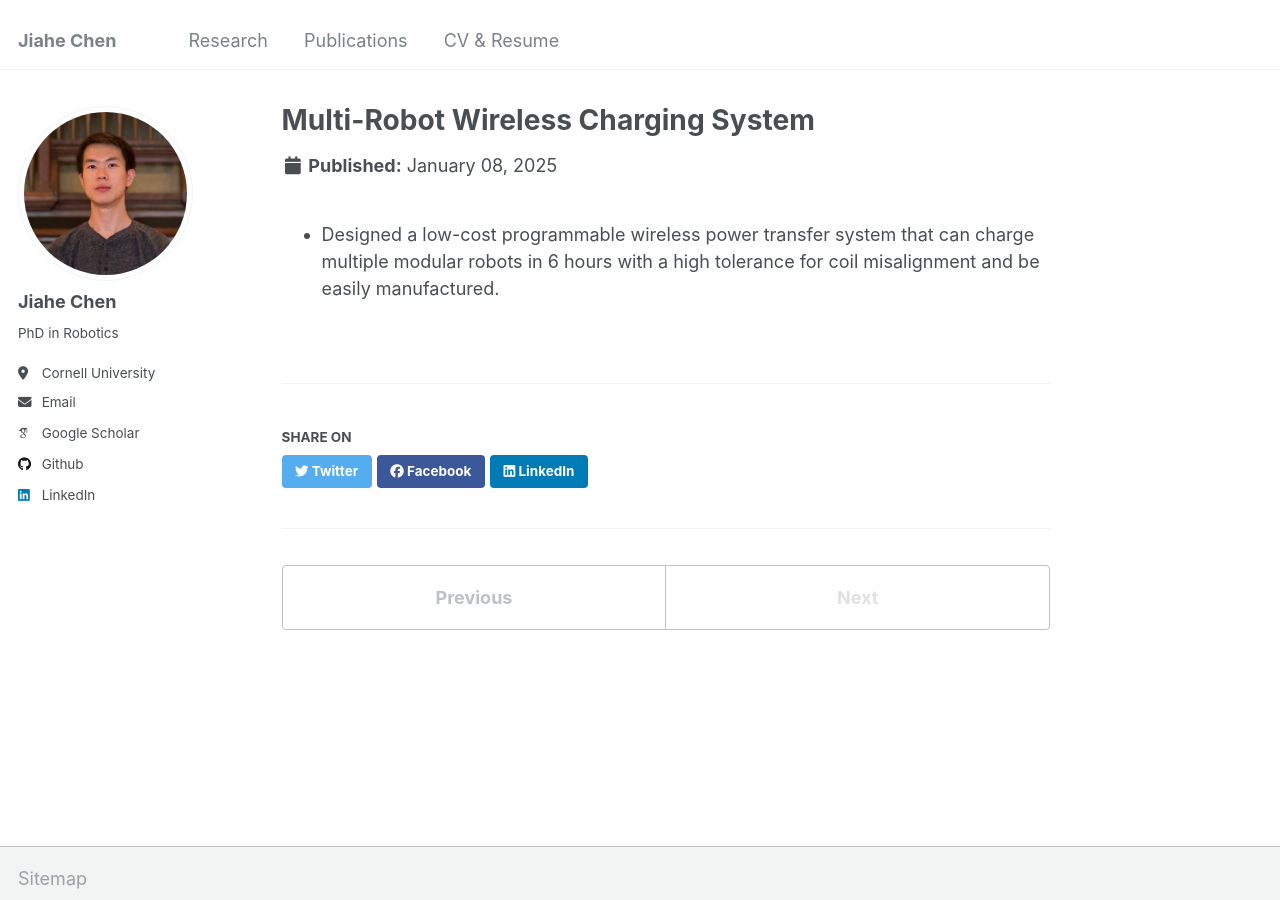
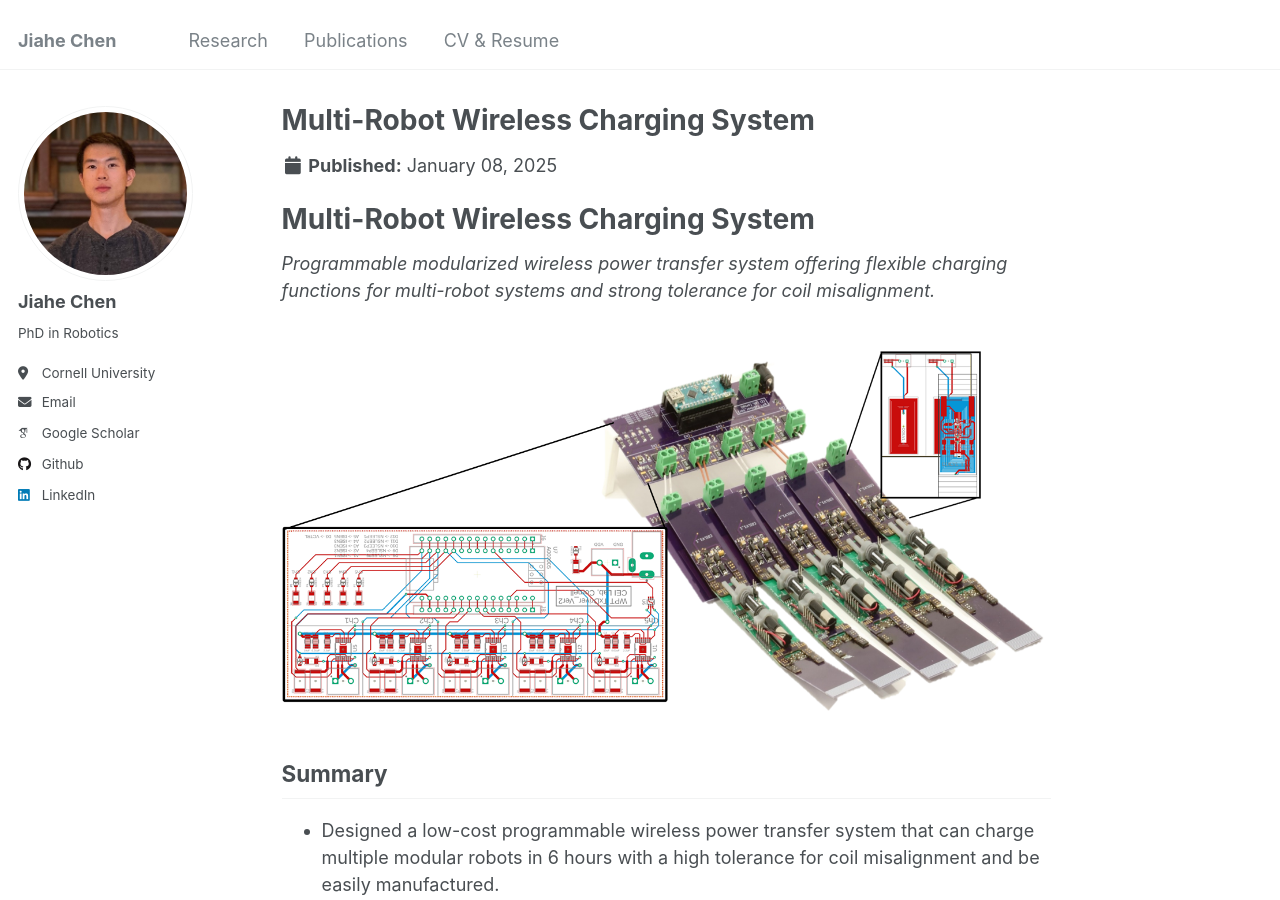
Before and after one commit to Ericland/Ericland.github.io, a Jekyll site: the page built from _portfolio/portfolio-4.md, in a window 1280 px wide and 900 px high. Built offline with Jekyll 4.4.1, drawn with Linux system fonts in a browser that asks for light colours; some web fonts are replaced.

Commit message:
Update portfolio-4.md

```diff
--- a/_portfolio/portfolio-4.md
+++ b/_portfolio/portfolio-4.md
@@ -4,4 +4,9 @@ excerpt: "Programmable modularized wireless power transfer system offering flexi
 collection: portfolio
 ---
 
+# Multi-Robot Wireless Charging System
+*Programmable modularized wireless power transfer system offering flexible charging functions for multi-robot systems and strong tolerance for coil misalignment.*
+
+![combine two mounds](https://Ericland.github.io/files/wpt/cover.png)
+## Summary
 - Designed a low-cost programmable wireless power transfer system that can charge multiple modular robots in 6 hours with a high tolerance for coil misalignment and be easily manufactured.
```
